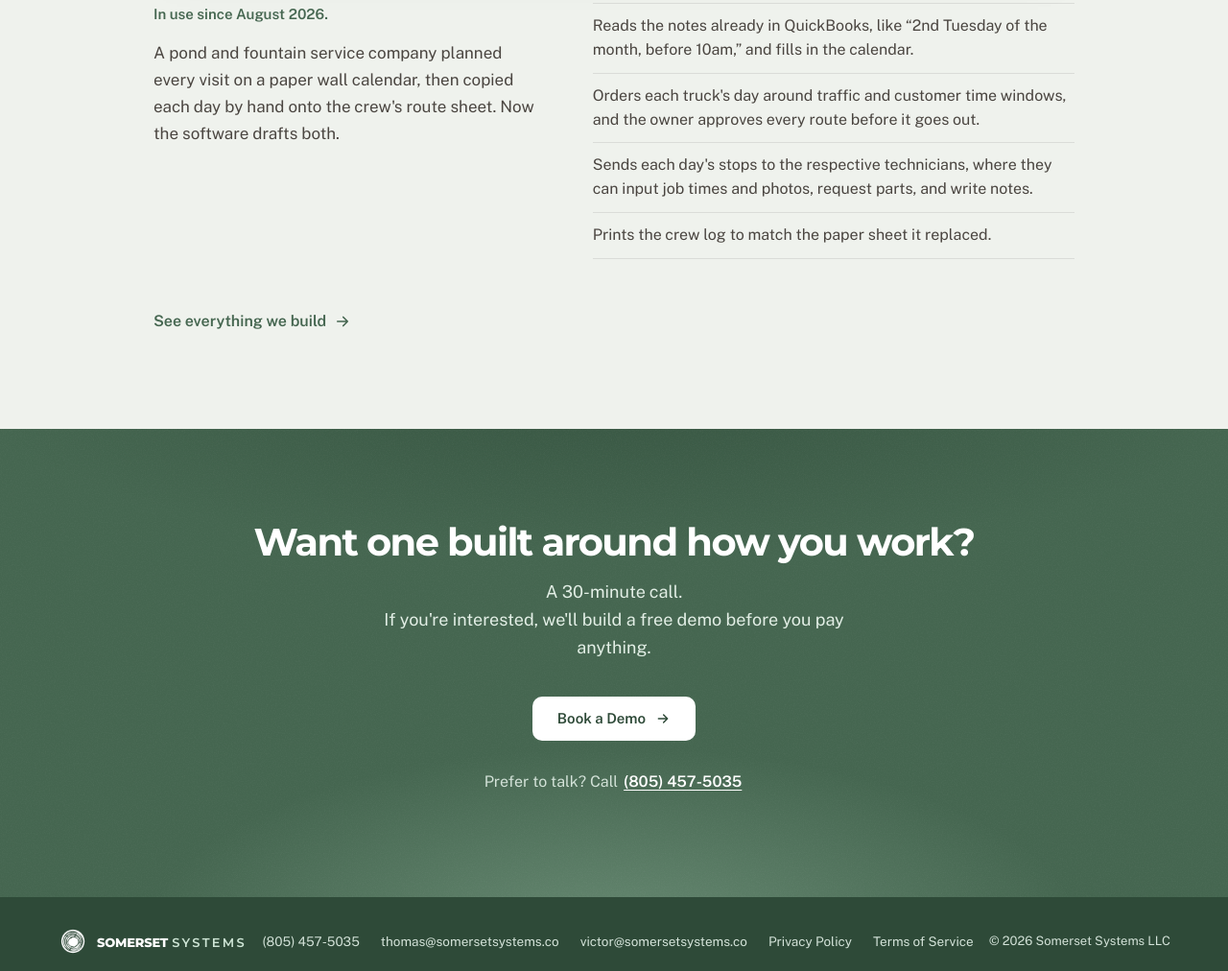
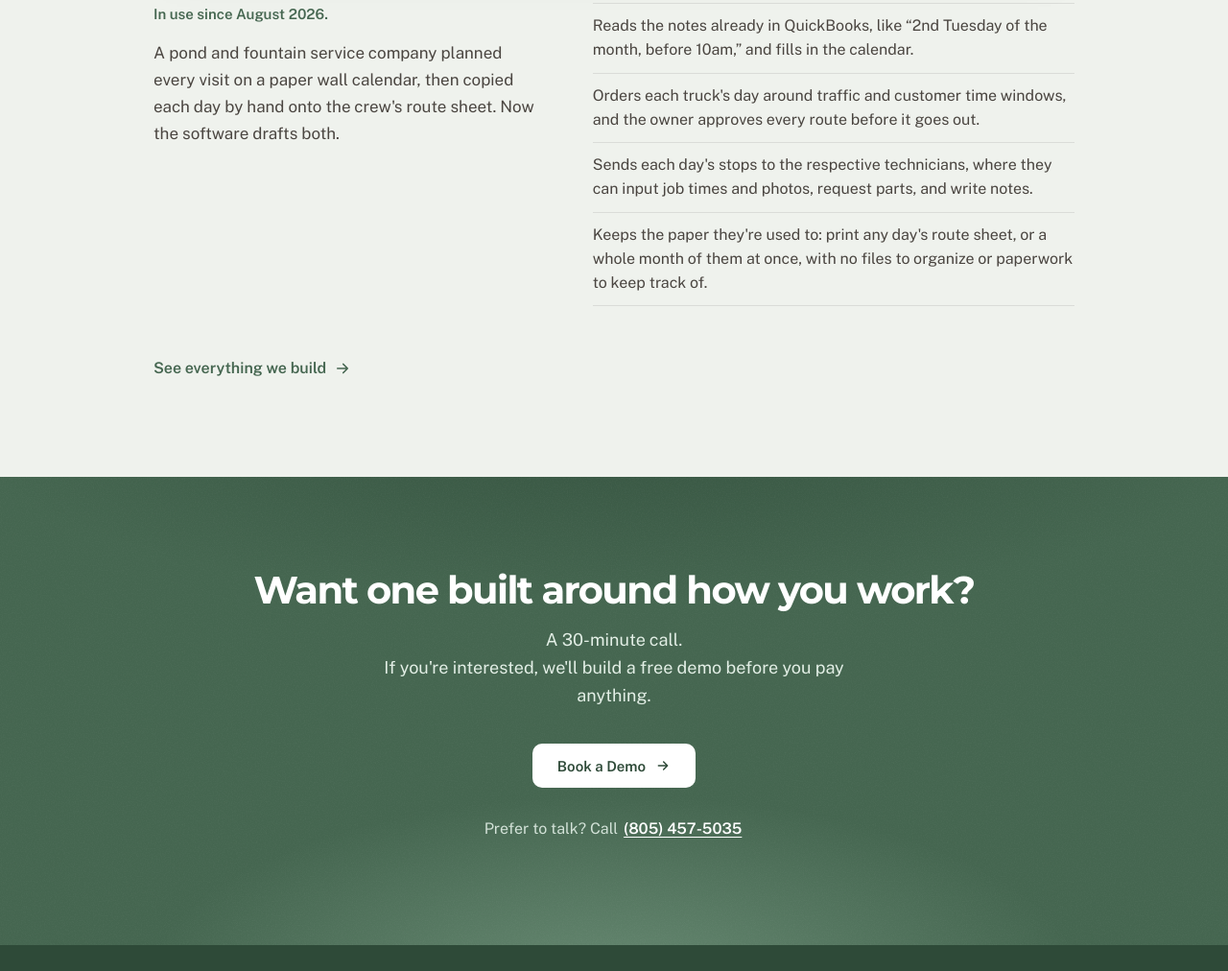
Before and after one commit to somerset-systems/Website, a plain HTML site: page demo.html in a window 1280 px wide. Shown: the part 867-1879 px from the top of the page at 96% size. Drawn offline with nearby package versions, Linux system fonts and the light colour scheme.

Commit message:
Demo bullet: why printing matters (keep the paper, a month at once, no filing)
Co-Authored-By: Claude Opus 5.5 <noreply@anthropic.com>

```diff
--- a/demo.html
+++ b/demo.html
@@ -356,7 +356,7 @@
             <li>Reads the notes already in QuickBooks, like “2nd Tuesday of the month, before 10am,” and fills in the calendar.</li>
             <li>Orders each truck's day around traffic and customer time windows, and the owner approves every route before it goes out.</li>
             <li>Sends each day's stops to the respective technicians, where they can input job times and photos, request parts, and write notes.</li>
-            <li>Prints the crew log to match the paper sheet it replaced.</li>
+            <li>Keeps the paper they're used to: print any day's route sheet, or a whole month of them at once, with no files to organize or paperwork to keep track of.</li>
           </ul>
         </div>
       </div>
```
